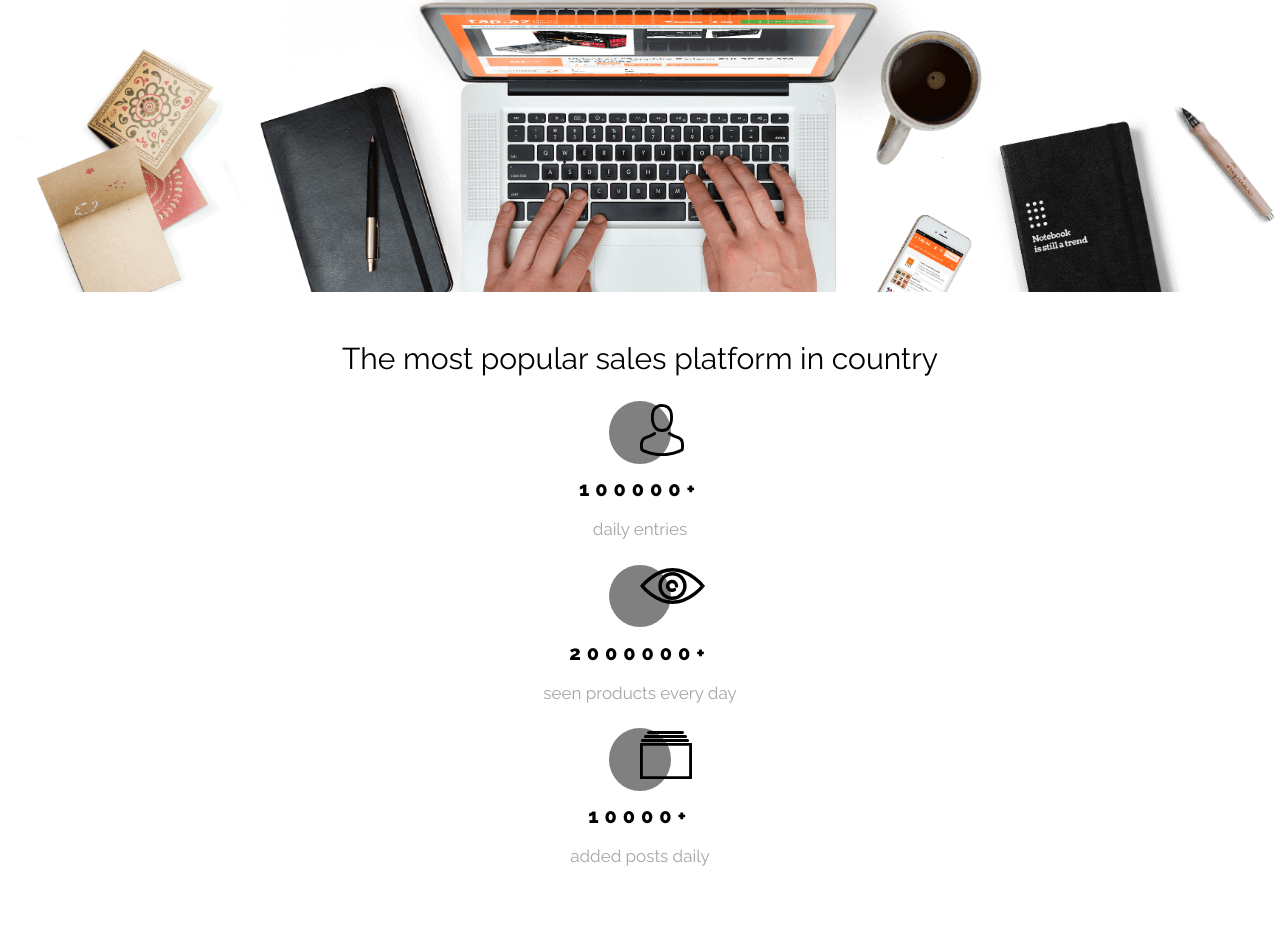
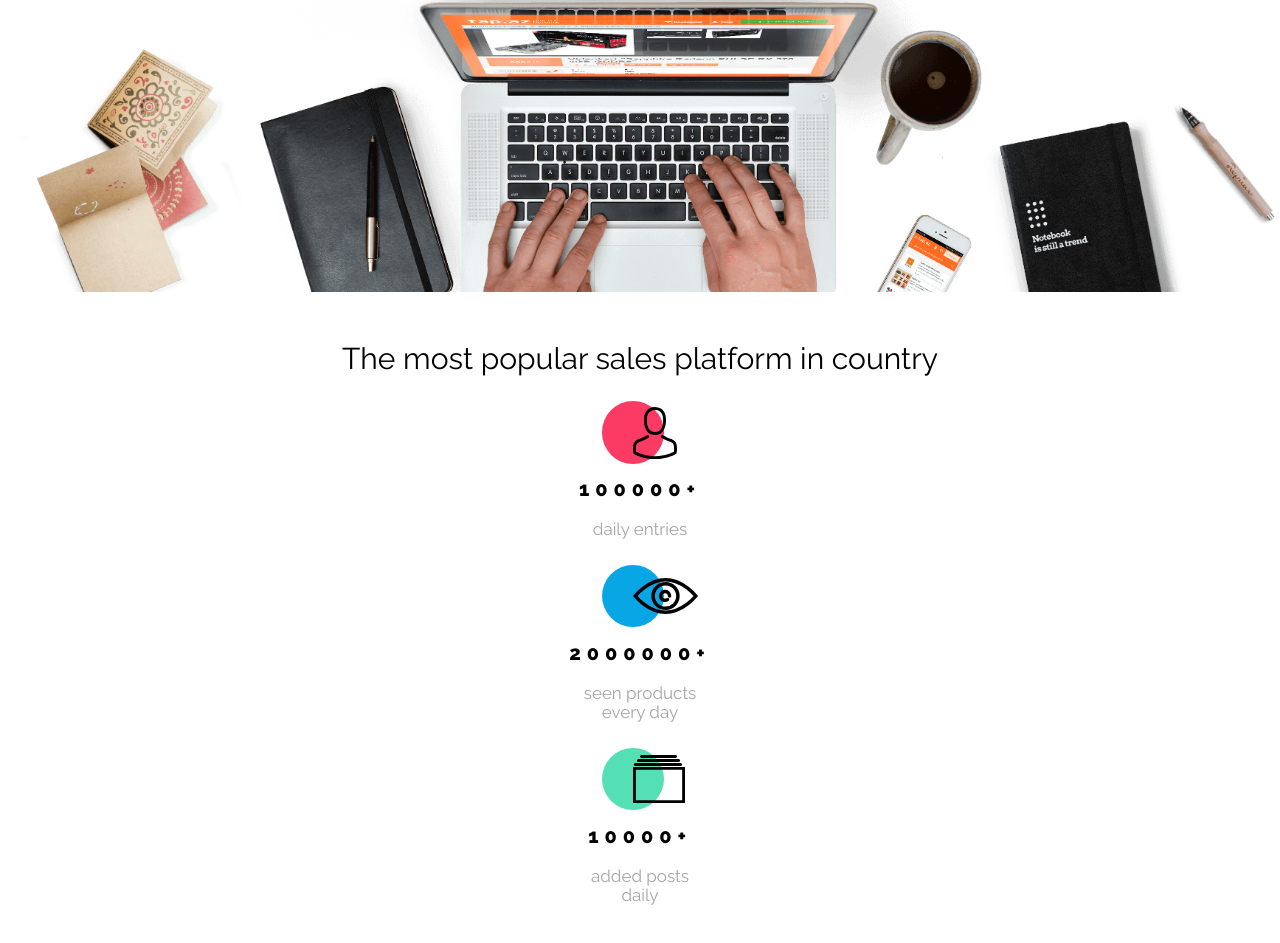
Before and after one commit to swietlikk/BestShop_RWD, a website built with Parcel: page index.html in a window 1280 px wide. Shown: the part 553-1496 px from the top of the page. Before the commit the page ends 1420 px from the top, so only its background shows below. Built offline with nearby package versions, Linux system fonts and the light colour scheme.

Commit message:
add amazing style for scss statistic section

```diff
--- a/index.html
+++ b/index.html
@@ -54,7 +54,7 @@
     <div class="items">
         <div class="item">
             <div class="graph">
-                <div class="graph__circle ">
+                <div class="graph__circle graph__circle--1">
                 </div>
                 <img src="./src/images/Person.svg" alt="" class="graph__img">
             </div>
@@ -63,7 +63,7 @@
         </div>
         <div class="item">
             <div class="graph">
-                <div class="graph__circle">
+                <div class="graph__circle graph__circle--2">
                 </div>
                 <img src="./src/images/Eye.svg" alt="" class="graph__img">
             </div>
@@ -72,7 +72,7 @@
         </div>
         <div class="item">
             <div class="graph">
-                <div class="graph__circle">
+                <div class="graph__circle graph__circle--3">
                 </div>
                 <img src="./src/images/Catalog.svg" alt="" class="graph__img">
             </div>
--- a/src/scss/components/statistic_bar.scss
+++ b/src/scss/components/statistic_bar.scss
@@ -7,27 +7,50 @@
   .item {
     @include flex(center, center, wrap);
     width: 100%;
+    display: flex;
     flex-direction: column;
     margin-top: px-to-rem(25px);
     margin-bottom: 0;
+    max-width: px-to-rem(116px);
+    text-align: center;
+
+    &:last-child {
+      margin-bottom: px-to-rem(50px);
+    }
+
     .graph {
-        display: flex;
+      display: flex;
+      justify-content: center;
+      align-items: center;
       position: relative;
+      left: px-to-rem(-7px);
+
+      .graph__circle {
+        &--1 {
+          background-color: $red-color;}
+        &--2 {
+          background-color: $base-color;
+        }
+        &--3 {
+          background-color: $green;
+        }
+      }
+
       &__circle{
         width: px-to-rem(62.71px);
         height: px-to-rem(62.71px);
         background-color: gray;
         border-radius: 50%;
       }
+
+
       &__img {
         position: absolute;
         left: px-to-rem(31.355px);
-        margin-top: px-to-rem(3px);
         margin-bottom: 0;
       }
     }
     &__hdl {
-      display: flex;
       position: relative;
       margin-top: px-to-rem(14.18px);
       margin-bottom: 0;
@@ -37,6 +60,7 @@
       color: $font-color;
       font-size: px-to-rem(20px);
     }
+
     &__dsc {
       display: flex;
       position: relative;
--- a/src/scss/layout/statistic-section.scss
+++ b/src/scss/layout/statistic-section.scss
@@ -15,5 +15,7 @@
     margin-bottom: 0;
     text-align: center;
     font-size: px-to-rem(30px);
+    padding-inline: px-to-rem(60px);
+    margin-inline: auto;
   }
 }
--- a/src/scss/main.scss
+++ b/src/scss/main.scss
@@ -8,9 +8,9 @@
 // layout
 @import "./layout/header";
 @import "./layout/statistic-section";
-@import "./components/statistic_bar";
 
 // components
 @import "./components/logo";
 @import "./components/navigation";
 @import "./components/hamburger";
+@import "./components/statistic_bar";
--- a/src/scss/variables.scss
+++ b/src/scss/variables.scss
@@ -6,3 +6,5 @@ $font-path: "../fonts";
 $font-color: #000000;
 $btn-color: #FFFFFF;
 $base-color: #08A6E4;
+$red-color: #FB3B64;
+$green: #55DFB4;
```
Also changed, not shown: dist/index.html, 2 other files.
